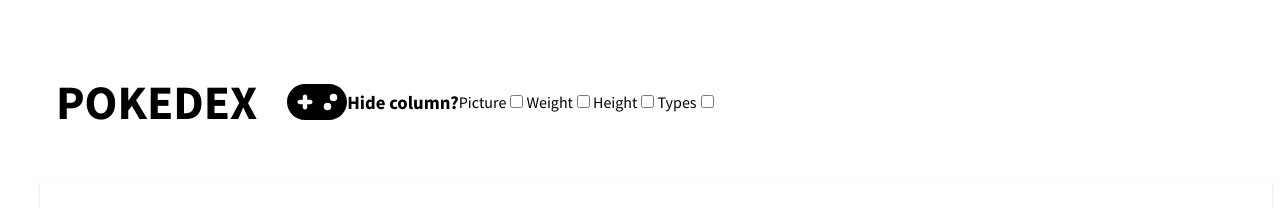
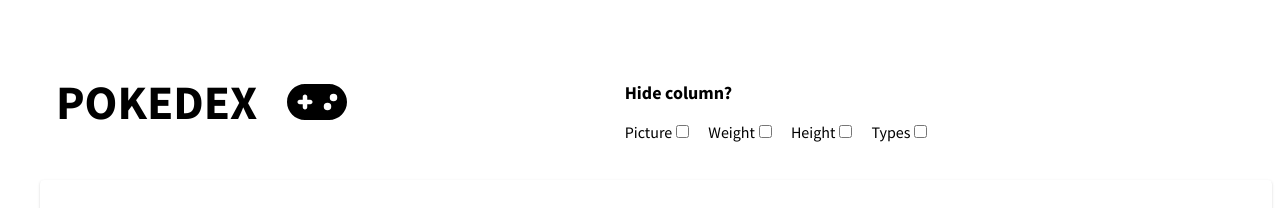
Before and after one commit to MathiasGretland/pokedex, a React (Create React App) app: page / in a window 1280 px wide. Shown: the top 208 px of the page. Built offline with nearby package versions, Linux system fonts and the light colour scheme; no server answers.

Commit message:
Made the checkboxes prettier

```diff
--- a/src/App.js
+++ b/src/App.js
@@ -39,11 +39,12 @@
       <div className="header">
         <h1>POKEDEX</h1>
         <FontAwesomeIcon icon={faGamepad} size="3x" />
+
+        <div className="checkboxes">
         <h3>Hide column?</h3>
         <label className="container">Picture
           <input type="checkbox" value={checkedPicture} onChange={pictureHandler} />
         </label>
-
         <label className="container">Weight
           <input type="checkbox" value={checkedWeight} onChange={weightHandler} />
         </label>
@@ -55,6 +56,7 @@
         <label className="container">Types
           <input type="checkbox" value={checkedTypes} onChange={typesHandler} />
         </label>
+        </div>
       </div>
       <Pokedex pokemons={pokemons} checkedPicture={checkedPicture} checkedWeight={checkedWeight} checkedHeight={checkedHeight} checkedTypes={checkedTypes} />
     </div>
--- a/src/styles/app.scss
+++ b/src/styles/app.scss
@@ -23,6 +23,17 @@
     }
 }
 
+.checkboxes {
+    h3 {
+        font-size: 18px;
+    }
+    h2 {
+        font-weight: normal
+    }
+    .container {
+        margin: 1rem 1rem 0rem 0rem
+    }
+}
 
 
 @import "./pokedex";
```
